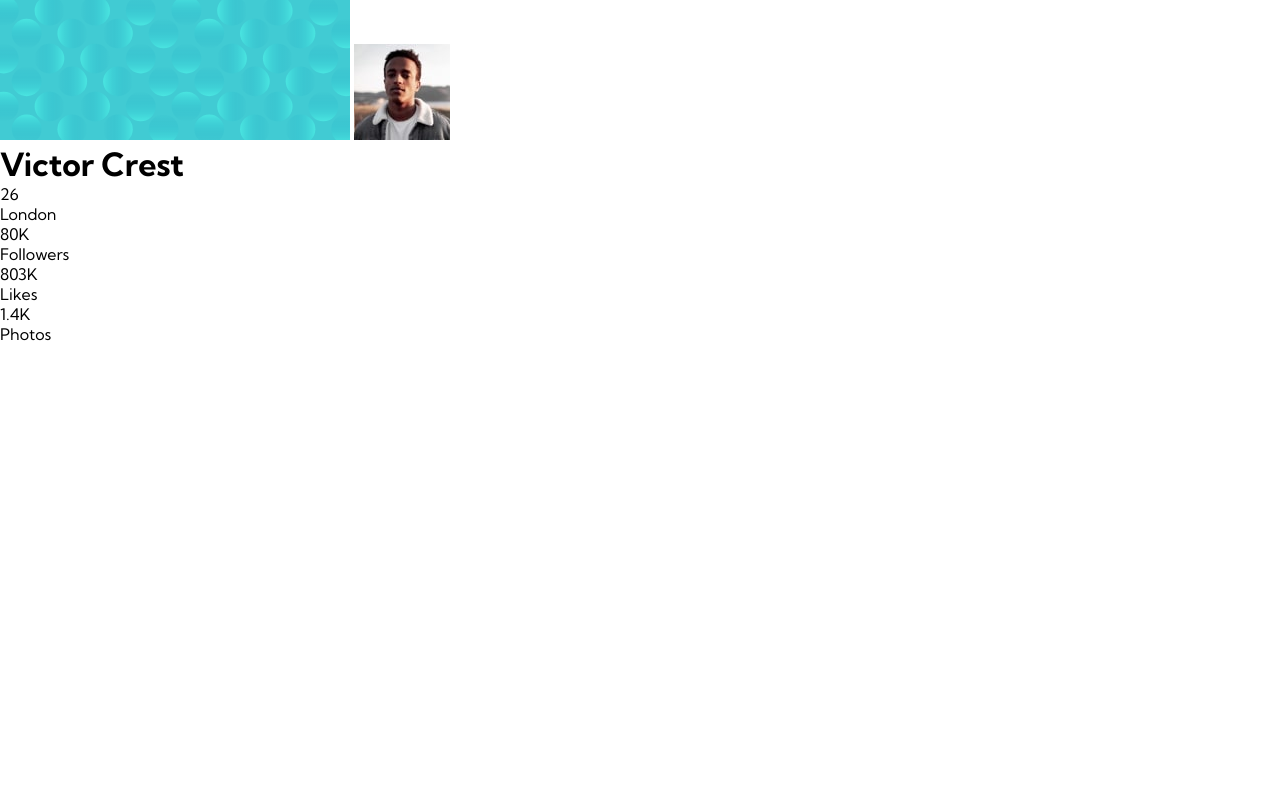
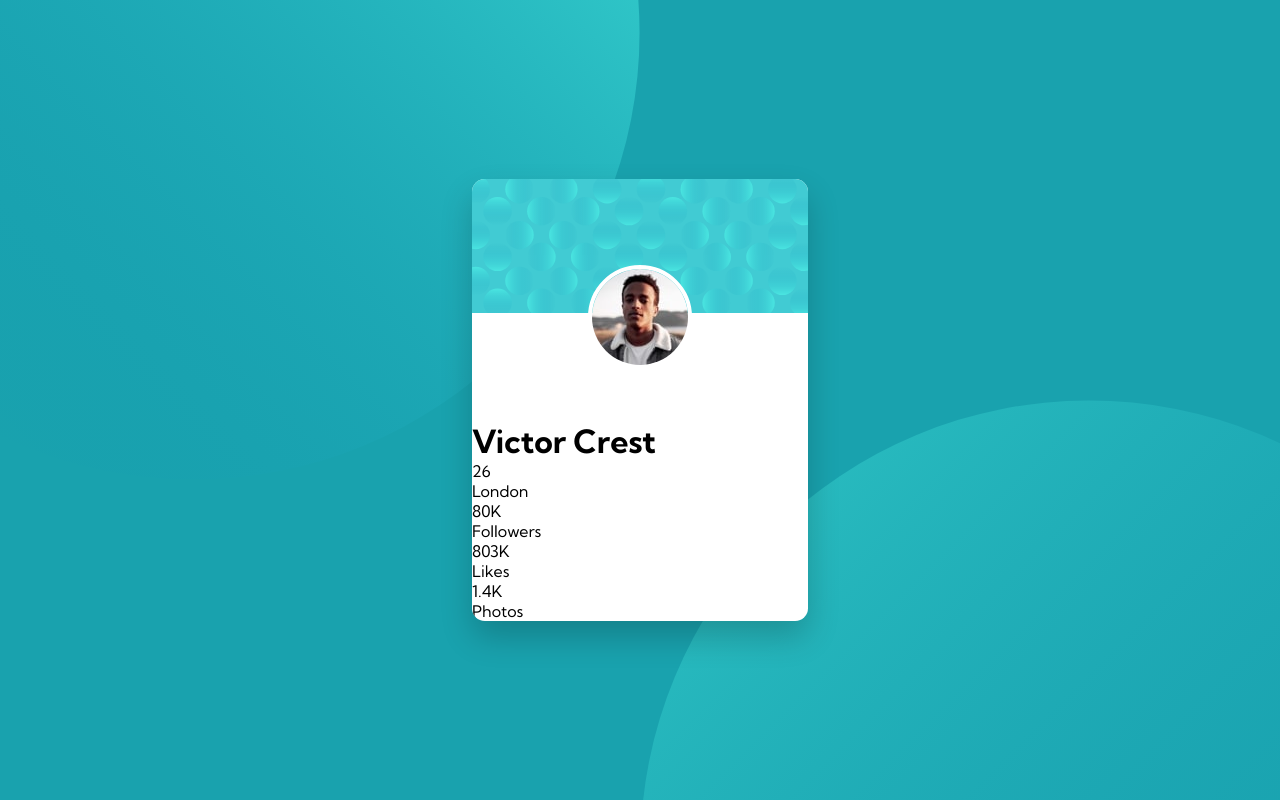
Before and after one commit to KristinaRadosavljevic/profile-card-component, a website: page index.html in a window 1280 px wide. Drawn offline with Linux system fonts and the light colour scheme.

Commit message:
Styled the body and cover images.

```diff
--- a/scss/styles.scss
+++ b/scss/styles.scss
@@ -5,6 +5,26 @@ $dark-cyan: hsl(185, 75%, 39%);
 $very-dark-desaturated-blue: hsl(229, 23%, 23%);
 $dark-grayish-blue: hsl(227, 10%, 46%);
 $dark-gray: hsl(0, 0%, 59%);
+$white: hsl(0, 0%, 100%);
+
+// Animations
+@keyframes background-desktop {
+  from {
+    background-position: right 100vw bottom 100vh, left 100vw top 100vh;
+  }
+  to {
+    background-position: right 50vw bottom 40vh, left 50vw top 50vh;
+  }
+}
+
+@keyframes background-mobile {
+  from {
+    background-position: right 100vw bottom 100vh, left 100vw top 100vh;
+  }
+  to {
+    background-position: right 50vw bottom 60vh, left 50vw top 60vh;
+  }
+}
 
 // Global resets
 *,
@@ -17,6 +37,43 @@ $dark-gray: hsl(0, 0%, 59%);
 
 body {
   font-family: "Kumbh Sans", sans-serif;
+  min-height: 100vh;
+  padding: 2rem;
+  display: grid;
+  place-content: center;
+  background-color: $dark-cyan;
+  background-image: url("../images/bg-pattern-top.svg"),
+    url("../images/bg-pattern-bottom.svg");
+  background-repeat: no-repeat;
+  background-size: 70vmax;
+  animation: background-desktop 1s forwards ease-out;
+}
+
+main {
+  max-width: 21rem;
+  background-color: $white;
+  border-radius: 0.8rem;
+  overflow: hidden;
+  box-shadow: 0 1rem 2rem hsla(0, 0%, 0%, 0.2);
+}
+
+.cover {
+  width: 100%;
+}
+
+.profile-pic {
+  border-radius: 50%;
+  border: 0.3rem solid $white;
+  display: block;
+  margin: 0 auto;
+  transform: translateY(-50%);
+}
+
+// Media queries
+@media (max-width: 840px) {
+  body {
+    animation: background-mobile 1s forwards ease-out;
+  }
 }
 
 // - Font size (name and stats): 18px
```
Also changed, not shown: css/styles.css.
